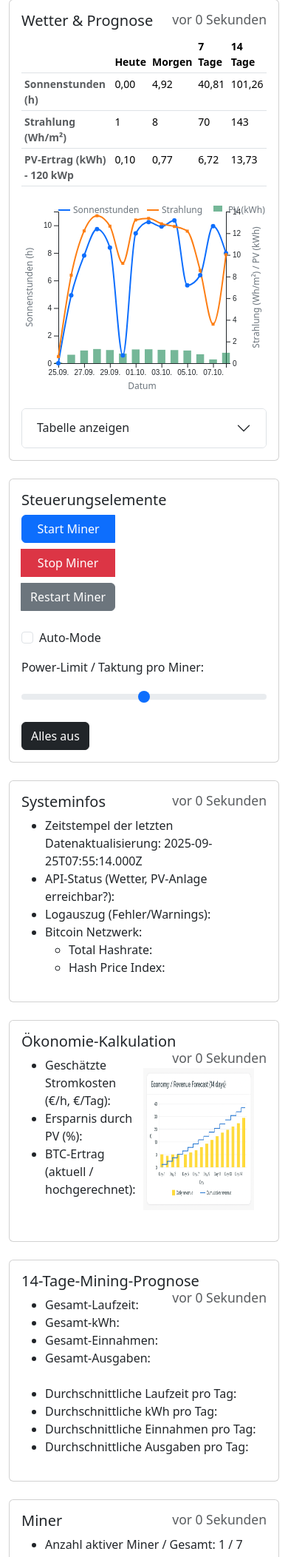
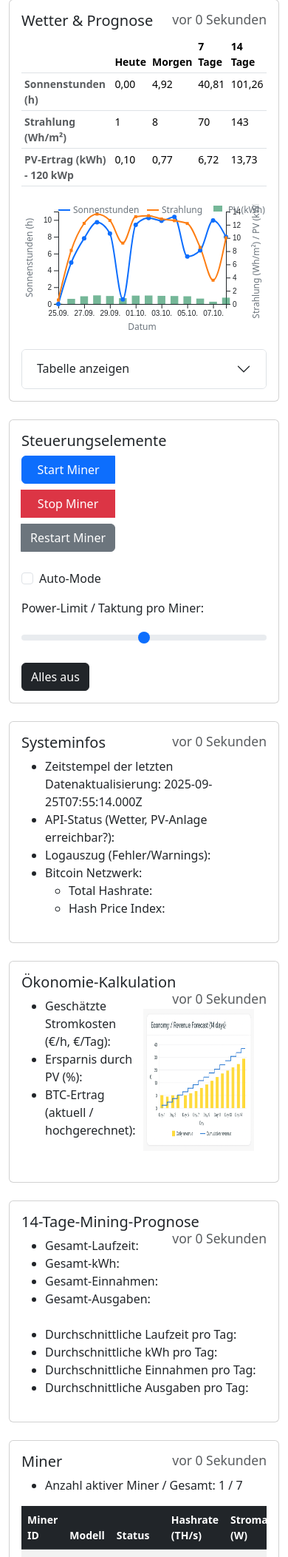
Before and after one commit to alexanderthurn/plexmining, a PHP site: page / in a window 390 px wide. Shown: the part 465-2570 px from the top of the page at 74% size. Run offline with PHP 8.4, Linux system fonts and the light colour scheme.

Commit message:
responsive

```diff
--- a/web/index.html
+++ b/web/index.html
@@ -76,7 +76,7 @@
                                         </tbody>
                                     </table>
                                 </div>
-                                <div id="weather-chart" class="my-3" style="width: 100%; height: 260px;"></div>
+                                <div id="weather-chart" class="my-3" style="width: 100%; height: 260px; min-width: 0;"></div>
                                 <div class="accordion" id="weatherAccordion">
                                   <div class="accordion-item">
                                     <h2 class="accordion-header" id="headingWeatherTable">
--- a/web/res/graphs.js
+++ b/web/res/graphs.js
@@ -2,7 +2,7 @@
     var container = document.getElementById('weather-chart');
     if (!container) return;
     container.innerHTML = '';
-    var width = container.clientWidth || 600;
+    var width = Math.max(container.clientWidth || 600, 300);
     var height = container.clientHeight || 260;
     var margin = { top: 10, right: 55, bottom: 45, left: 50 };
 
--- a/web/res/style.css
+++ b/web/res/style.css
@@ -46,6 +46,19 @@
 }
 
 /* Responsive improvements */
+@media (max-width: 991.98px) {
+    #weather-chart {
+        width: 100% !important;
+        max-width: 100% !important;
+    }
+
+    /* Make Wetter card full width below lg breakpoint */
+    .col-md-6:nth-child(2) {
+        flex: 0 0 100%;
+        max-width: 100%;
+    }
+}
+
 @media (max-width: 768px) {
     .section-image {
         width: 150px;
@@ -63,6 +76,16 @@
     .table-responsive {
         font-size: 0.875rem;
     }
+
+    #weather-chart {
+        height: 200px !important;
+    }
+}
+
+@media (max-width: 576px) {
+    #weather-chart {
+        height: 180px !important;
+    }
 }
 
 /* Improve card spacing */
```
